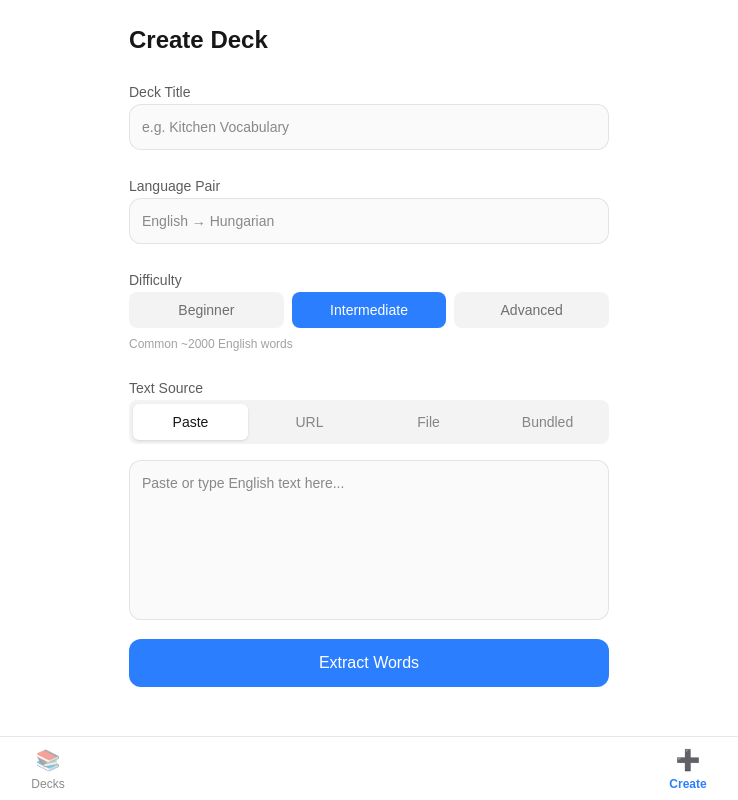
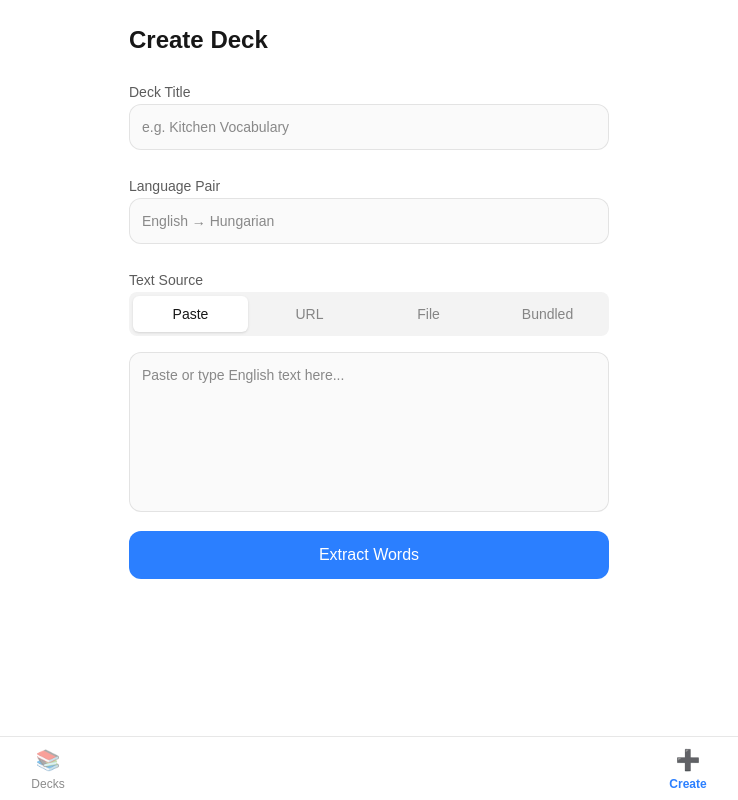
Before and after one commit to lszabadkai/lanyok_napja_2026, a Next.js app: page /create in a window 1280 px wide. Shown: the whole page, without its empty margins (271-1009 px from the left). Built offline with nearby package versions, Linux system fonts and the light colour scheme.

Commit message:
feat: mixed difficulty decks + rainbow sparkle known cards

```diff
--- a/src/app/create/page.tsx
+++ b/src/app/create/page.tsx
@@ -14,12 +14,9 @@ import {
   type Card,
 } from "@/lib/db";
 
-type Difficulty = "beginner" | "intermediate" | "advanced";
-
 export default function CreatePage() {
   const router = useRouter();
   const [title, setTitle] = useState("");
-  const [difficulty, setDifficulty] = useState<Difficulty>("intermediate");
   const [loading, setLoading] = useState(false);
   const [status, setStatus] = useState("");
   const [error, setError] = useState("");
@@ -35,11 +32,11 @@ export default function CreatePage() {
     setStatus("Extracting words...");
 
     try {
-      const result = extractWords(text, difficulty);
+      const result = extractWords(text);
 
       if (result.words.length === 0) {
         setError(
-          `No words found after filtering. Found ${result.totalFound} unique words, ${result.afterStopWords} after removing stop words, 0 matching "${difficulty}" difficulty. Try a different difficulty level or more text.`
+          `No words found after filtering. Found ${result.totalFound} unique words, ${result.afterStopWords} after removing stop words. Try adding more text.`
         );
         setLoading(false);
         return;
@@ -53,7 +50,7 @@ export default function CreatePage() {
       const translations: Record<string, string> = {};
       const uncached: string[] = [];
 
-      for (const word of result.words) {
+      for (const { word } of result.words) {
         const cached = await getCachedTranslation(word, "en", "hu");
         if (cached) {
           translations[word] = cached;
@@ -83,16 +80,17 @@ export default function CreatePage() {
         title: title.trim(),
         sourceLang: "en",
         targetLang: "hu",
-        difficulty,
+        difficulty: "mixed",
         createdAt: Date.now(),
         cardCount: result.words.length,
       };
 
-      const cards: Card[] = result.words.map((word) => ({
+      const cards: Card[] = result.words.map(({ word, difficulty }) => ({
         id: crypto.randomUUID(),
         deckId,
         front: word,
         back: translations[word] || word,
+        difficulty,
         known: false,
         lastStudied: null,
         createdAt: Date.now(),
@@ -141,35 +139,6 @@ export default function CreatePage() {
         </div>
       </div>
 
-      {/* Difficulty */}
-      <div className="space-y-2">
-        <label className="text-sm font-medium text-foreground/70">
-          Difficulty
-        </label>
-        <div className="flex gap-2">
-          {(["beginner", "intermediate", "advanced"] as Difficulty[]).map(
-            (d) => (
-              <button
-                key={d}
-                onClick={() => setDifficulty(d)}
-                className={`flex-1 py-2 rounded-lg text-sm capitalize transition-colors ${
-                  difficulty === d
-                    ? "bg-blue-500 text-white font-medium"
-                    : "bg-foreground/5 text-foreground/60 hover:bg-foreground/10"
-                }`}
-              >
-                {d}
-              </button>
-            )
-          )}
-        </div>
-        <p className="text-xs text-foreground/40">
-          {difficulty === "beginner" && "Only the most common ~500 English words"}
-          {difficulty === "intermediate" && "Common ~2000 English words"}
-          {difficulty === "advanced" && "All words (no frequency filter)"}
-        </p>
-      </div>
-
       {/* Text Source */}
       <div className="space-y-2">
         <label className="text-sm font-medium text-foreground/70">
--- a/src/app/deck/page.tsx
+++ b/src/app/deck/page.tsx
@@ -58,7 +58,13 @@ function DeckDetail() {
     intermediate: "border-l-amber-500 bg-amber-500/5",
     advanced: "border-l-red-500 bg-red-500/5",
   };
-  const cardAccent = difficultyStyles[deck?.difficulty ?? ""] ?? "";
+
+  function cardAccent(card: Card): string {
+    if (card.known) return "rainbow-sparkle";
+    const diff = card.difficulty ?? deck?.difficulty;
+    if (diff && diff !== "mixed") return `border-l-2 ${difficultyStyles[diff] ?? ""}`;
+    return "border-l-2 bg-foreground/[0.02]";
+  }
 
   return (
     <div className="space-y-6">
@@ -118,11 +124,7 @@ function DeckDetail() {
           {cards.map((card) => (
             <div
               key={card.id}
-              className={`flex items-center justify-between py-2 px-3 rounded-lg border-l-2 ${
-                card.known
-                  ? "bg-green-500/10 text-green-700 dark:text-green-400 border-l-green-500"
-                  : `${cardAccent}`
-              }`}
+              className={`flex items-center justify-between py-2 px-3 rounded-lg ${cardAccent(card)}`}
             >
               <span className="font-medium">{card.front}</span>
               <span className="text-foreground/50">{card.back}</span>
--- a/src/app/globals.css
+++ b/src/app/globals.css
@@ -47,3 +47,51 @@ body {
   color: var(--foreground);
   font-family: Arial, Helvetica, sans-serif;
 }
+
+/* Rainbow sparkle animation for known cards */
+@keyframes rainbow-shift {
+  0% { background-position: 0% 50%; }
+  50% { background-position: 100% 50%; }
+  100% { background-position: 0% 50%; }
+}
+
+@keyframes sparkle-glow {
+  0%, 100% { box-shadow: 0 0 4px 1px rgba(255, 200, 50, 0.3); }
+  50% { box-shadow: 0 0 8px 3px rgba(255, 100, 200, 0.5); }
+}
+
+.rainbow-sparkle {
+  background: linear-gradient(
+    90deg,
+    #ff9a9e 0%,
+    #fad0c4 10%,
+    #ffecd2 20%,
+    #a8edea 35%,
+    #a1c4fd 50%,
+    #c2e9fb 60%,
+    #d4fc79 70%,
+    #ffecd2 80%,
+    #fcb69f 90%,
+    #ff9a9e 100%
+  );
+  background-size: 300% 100%;
+  animation: rainbow-shift 4s ease infinite, sparkle-glow 2s ease-in-out infinite;
+  color: #1a1a2e;
+  font-weight: 600;
+  border-left: 3px solid rgba(255, 215, 0, 0.7);
+}
+
+/* Rainbow animated border for mixed-difficulty deck cards */
+@keyframes rainbow-border {
+  0% { border-image-source: linear-gradient(180deg, #22c55e, #f59e0b, #ef4444); }
+  33% { border-image-source: linear-gradient(180deg, #f59e0b, #ef4444, #22c55e); }
+  66% { border-image-source: linear-gradient(180deg, #ef4444, #22c55e, #f59e0b); }
+  100% { border-image-source: linear-gradient(180deg, #22c55e, #f59e0b, #ef4444); }
+}
+
+.rainbow-border-left {
+  border-left: 4px solid;
+  border-image-source: linear-gradient(180deg, #22c55e, #f59e0b, #ef4444);
+  border-image-slice: 1;
+  animation: rainbow-border 3s linear infinite;
+}
--- a/src/components/DeckCard.tsx
+++ b/src/components/DeckCard.tsx
@@ -9,16 +9,17 @@ interface DeckCardProps {
 }
 
 const difficultyStyles: Record<string, string> = {
-  beginner: "border-l-green-500 bg-green-500/5",
-  intermediate: "border-l-amber-500 bg-amber-500/5",
-  advanced: "border-l-red-500 bg-red-500/5",
+  beginner: "border-l-4 border-l-green-500 bg-green-500/5",
+  intermediate: "border-l-4 border-l-amber-500 bg-amber-500/5",
+  advanced: "border-l-4 border-l-red-500 bg-red-500/5",
+  mixed: "rainbow-border-left bg-foreground/[0.02]",
 };
 
 export default function DeckCard({ deck, onDelete }: DeckCardProps) {
-  const accent = difficultyStyles[deck.difficulty] ?? "border-l-foreground/20 bg-foreground/[0.02]";
+  const accent = difficultyStyles[deck.difficulty] ?? "border-l-4 border-l-foreground/20 bg-foreground/[0.02]";
 
   return (
-    <div className={`rounded-xl border-l-4 border border-foreground/10 ${accent} p-4 flex flex-col gap-2`}>
+    <div className={`rounded-xl border border-foreground/10 ${accent} p-4 flex flex-col gap-2`}>
       <div className="flex items-start justify-between">
         <div className="flex-1 min-w-0">
           <h3 className="font-semibold text-lg truncate">{deck.title}</h3>
--- a/src/lib/db.ts
+++ b/src/lib/db.ts
@@ -1,11 +1,13 @@
 import { openDB, type DBSchema, type IDBPDatabase } from "idb";
+
+export type Difficulty = "beginner" | "intermediate" | "advanced" | "mixed";
 
 export interface Deck {
   id: string;
   title: string;
   sourceLang: string;
   targetLang: string;
-  difficulty: "beginner" | "intermediate" | "advanced";
+  difficulty: Difficulty;
   createdAt: number;
   cardCount: number;
 }
@@ -18,6 +20,7 @@ export interface Card {
   known: boolean;
   lastStudied: number | null;
   createdAt: number;
+  difficulty?: "beginner" | "intermediate" | "advanced";
 }
 
 export interface CachedTranslation {
--- a/src/lib/word-processor.ts
+++ b/src/lib/word-processor.ts
@@ -153,8 +153,13 @@ const COMMON_2000_EXTRA = new Set([
   "weather", "wedding", "weight", "wing", "wood", "youth",
 ]);
 
+export interface TaggedWord {
+  word: string;
+  difficulty: "beginner" | "intermediate" | "advanced";
+}
+
 export interface ProcessedWords {
-  words: string[];
+  words: TaggedWord[];
   totalFound: number;
   afterStopWords: number;
   afterDifficulty: number;
@@ -162,7 +167,6 @@ export interface ProcessedWords {
 
 export function extractWords(
   text: string,
-  difficulty: "beginner" | "intermediate" | "advanced"
 ): ProcessedWords {
   // Tokenize: split on non-alpha, lowercase, deduplicate
   const tokens = text
@@ -183,29 +187,26 @@ export function extractWords(
   const filtered = [...freq.entries()].filter(([w]) => !STOP_WORDS.has(w));
   const afterStopWords = filtered.length;
 
-  // Apply difficulty filter
-  let words: [string, number][];
-  switch (difficulty) {
-    case "beginner":
-      words = filtered.filter(([w]) => COMMON_500.has(w));
-      break;
-    case "intermediate":
-      words = filtered.filter(
-        ([w]) => COMMON_500.has(w) || COMMON_2000_EXTRA.has(w)
-      );
-      break;
-    case "advanced":
-      words = filtered;
-      break;
-  }
+  // Tag each word by difficulty tier
+  const tagged: (TaggedWord & { freq: number })[] = filtered.map(([w, f]) => {
+    let difficulty: "beginner" | "intermediate" | "advanced";
+    if (COMMON_500.has(w)) {
+      difficulty = "beginner";
+    } else if (COMMON_2000_EXTRA.has(w)) {
+      difficulty = "intermediate";
+    } else {
+      difficulty = "advanced";
+    }
+    return { word: w, difficulty, freq: f };
+  });
 
   // Sort by frequency descending
-  words.sort((a, b) => b[1] - a[1]);
+  tagged.sort((a, b) => b.freq - a.freq);
 
   return {
-    words: words.map(([w]) => w),
+    words: tagged.map(({ word, difficulty }) => ({ word, difficulty })),
     totalFound,
     afterStopWords,
-    afterDifficulty: words.length,
+    afterDifficulty: tagged.length,
   };
 }
```
